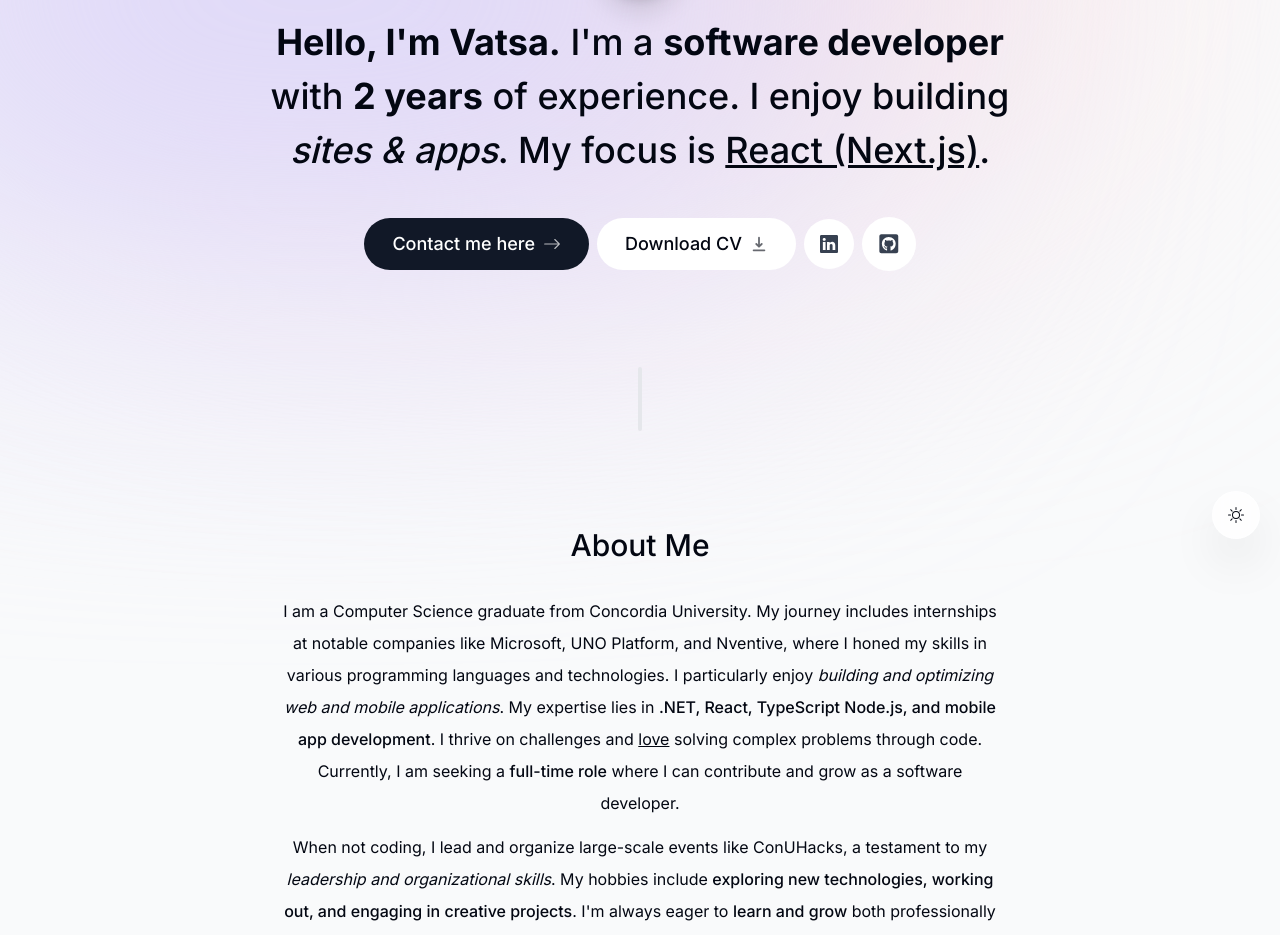
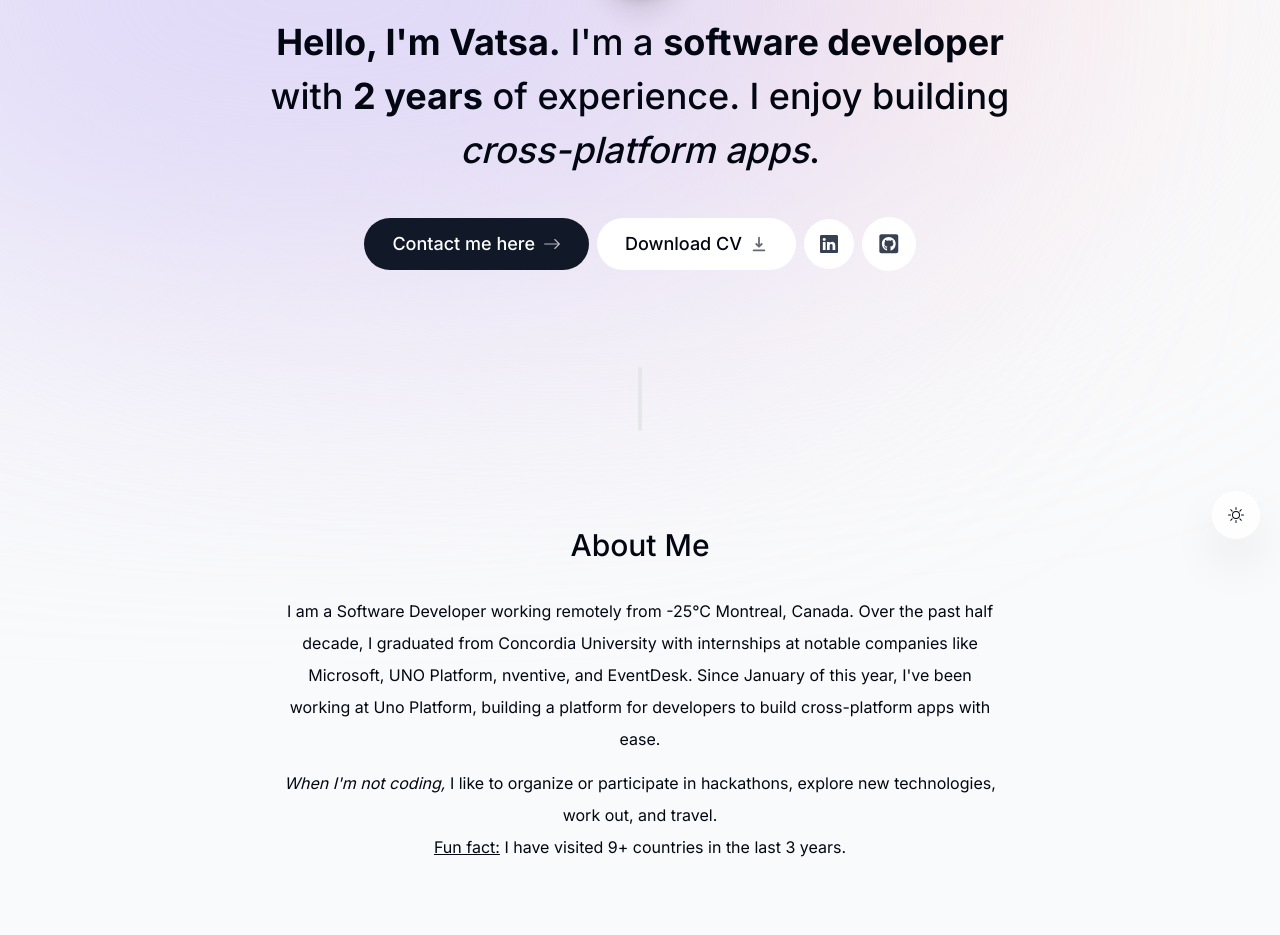
Before and after one commit to vatsashah45/Portfolio, a Next.js app: page / in a window 1280 px wide. Shown: the part 241-1176 px from the top of the page. Built offline with nearby package versions, Linux system fonts and the light colour scheme; no server answers.

Commit message:
Updated intro and about me sections

```diff
--- a/components/about.tsx
+++ b/components/about.tsx
@@ -17,41 +17,18 @@ export default function About() {
       transition={{ delay: 0.175 }}
       id="about"
     >
-      {/* <SectionHeading>About me</SectionHeading>
-      <p className="mb-3">
-        After graduating with a degree in{" "}
-        <span className="font-medium">Accounting</span>, I decided to pursue my
-        passion for programming. I enrolled in a coding bootcamp and learned{" "}
-        <span className="font-medium">full-stack web development</span>.{" "}
-        <span className="italic">My favorite part of programming</span> is the
-        problem-solving aspect. I <span className="underline">love</span> the
-        feeling of finally figuring out a solution to a problem. My core stack
-        is{" "}
-        <span className="font-medium">
-          React, Next.js, Node.js, and MongoDB
-        </span>
-        . I am also familiar with TypeScript and Prisma. I am always looking to
-        learn new technologies. I am currently looking for a{" "}
-        <span className="font-medium">full-time position</span> as a software
-        developer.
-      </p>
-
-      <p>
-        <span className="italic">When I'm not coding</span>, I enjoy playing
-        video games, watching movies, and playing with my dog. I also enjoy{" "}
-        <span className="font-medium">learning new things</span>. I am currently
-        learning about{" "}
-        <span className="font-medium">history and philosophy</span>. I'm also
-        learning how to play the guitar.
-      </p> */}
 
     <SectionHeading>About Me</SectionHeading>
     <p className="mb-3">
-      I am a Computer Science graduate from Concordia University. My journey includes internships at notable companies like Microsoft, UNO Platform, and Nventive, where I honed my skills in various programming languages and technologies. I particularly enjoy <span className="italic">building and optimizing web and mobile applications</span>. My expertise lies in <span className="font-medium">.NET, React, TypeScript Node.js, and mobile app development</span>. I thrive on challenges and <span className="underline">love</span> solving complex problems through code. Currently, I am seeking a <span className="font-medium">full-time role</span> where I can contribute and grow as a software developer.
+      I am a Software Developer working remotely from -25°C Montreal, Canada. Over the past half decade, I graduated from Concordia University with internships at notable companies like Microsoft, UNO Platform, nventive, and EventDesk. Since January of this year, I've been working at Uno Platform, building a platform for developers to build cross-platform apps with ease.
     </p>
 
     <p>
-      When not coding, I lead and organize large-scale events like ConUHacks, a testament to my <span className="italic">leadership and organizational skills</span>. My hobbies include <span className="font-medium">exploring new technologies, working out, and engaging in creative projects</span>. I'm always eager to <span className="font-medium">learn and grow</span> both professionally and personally.
+    <span className="italic"> When I'm not coding, </span> I like to organize or participate in hackathons, explore new technologies, work out, and travel.
+    </p>
+
+    <p>
+    <span className="underline">Fun fact:</span> I have visited 9+ countries in the last 3 years.
     </p>
     </motion.section>
   );
--- a/components/intro.tsx
+++ b/components/intro.tsx
@@ -65,8 +65,7 @@ export default function Intro() {
         <span className="font-bold">Hello, I'm Vatsa.</span> I'm a{" "}
         <span className="font-bold">software developer</span> with{" "}
         <span className="font-bold">2 years</span> of experience. I enjoy
-        building <span className="italic">sites & apps</span>. My focus is{" "}
-        <span className="underline">React (Next.js)</span>.
+        building <span className="italic">cross-platform apps</span>.
       </motion.h1>
 
       <motion.div
```
